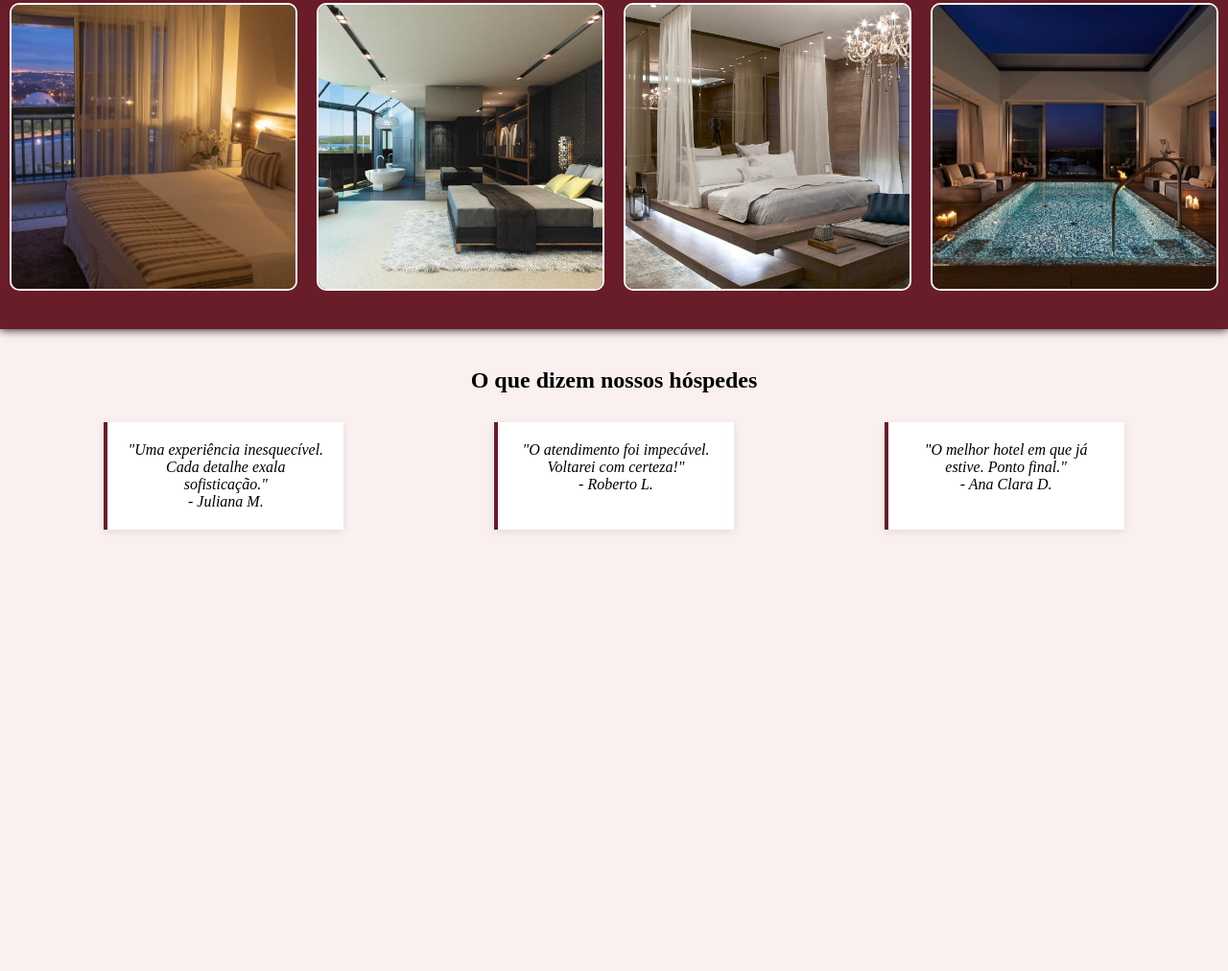
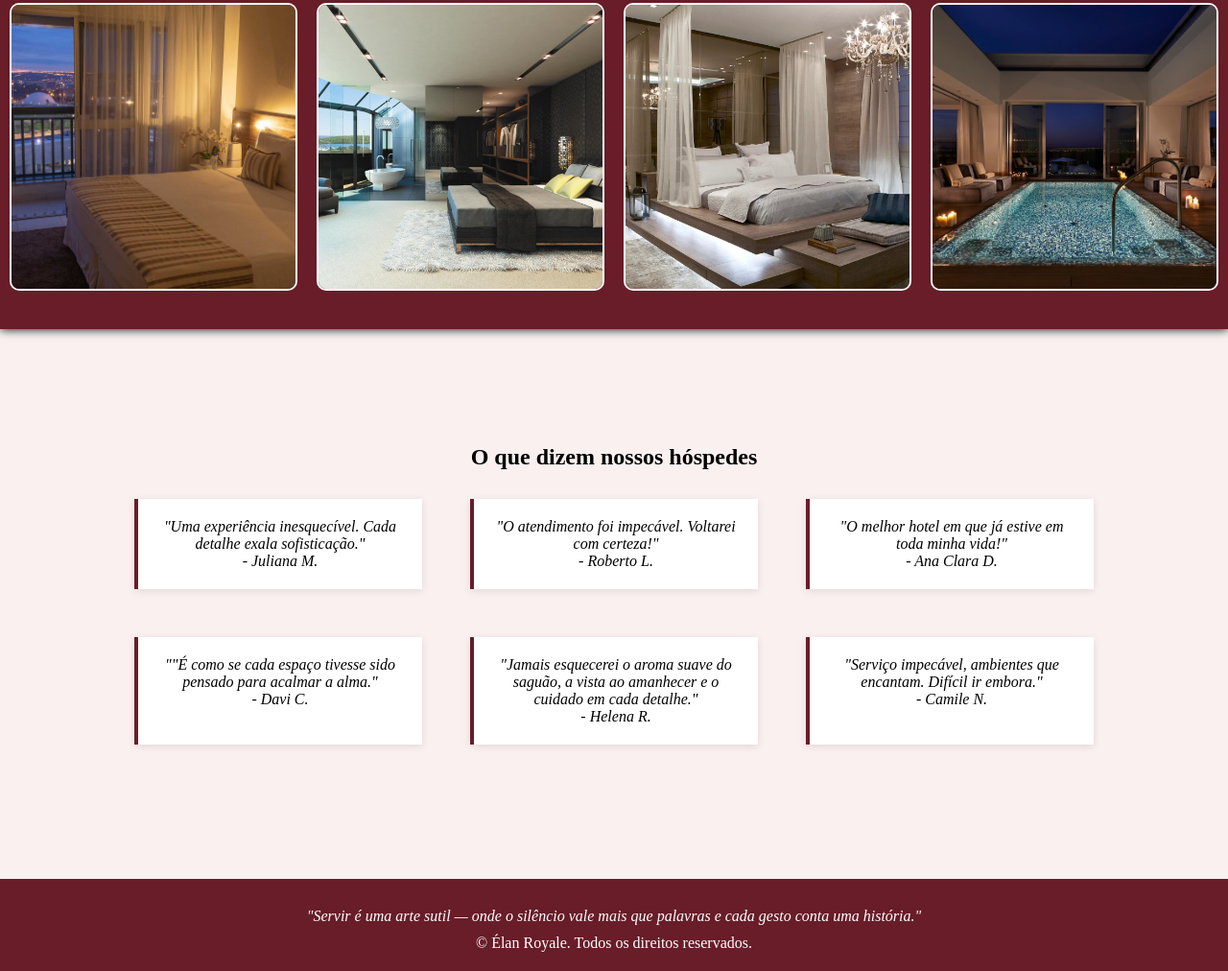
Before and after one commit to Moruan06/Landing-page, a plain HTML site: page index.html in a window 1280 px wide. Shown: the part 814-1826 px from the top of the page at 96% size. Before the commit the page ends 1406 px from the top, so only its background shows below. Drawn offline with Linux system fonts and the light colour scheme.

Commit message:
Adição do footer + ajustes nos depoimentos

```diff
--- a/index.html
+++ b/index.html
@@ -95,10 +95,25 @@
           <span>- Roberto L.</span>
         </div>
         <div class="comentario">
-          <p>"O melhor hotel em que já estive. Ponto final."</p>
+          <p>"O melhor hotel em que já estive em toda minha vida!"</p>
           <span>- Ana Clara D.</span>
+        </div>
+        <div class="comentario">
+          <p>""É como se cada espaço tivesse sido pensado para acalmar a alma."</p>
+          <span>- Davi C.</span>
+        </div>
+        <div class="comentario">
+          <p>"Jamais esquecerei o aroma suave do saguão, a vista ao amanhecer e o cuidado em cada detalhe."</p>
+          <span>- Helena R.</span>
+        </div>
+        <div class="comentario">
+          <p>"Serviço impecável, ambientes que encantam. Difícil ir embora."</p>
+          <span>- Camile N.</span>
         </div>
       </div>
     </section>
+    <footer>
+        <p><em>"Servir é uma arte sutil — onde o silêncio vale mais que palavras e cada gesto conta uma história."</em></p>
+      <p>© Élan Royale. Todos os direitos reservados.</p>
   </body>
 </html>
--- a/style.css
+++ b/style.css
@@ -21,6 +21,8 @@ header{
     height: 10vh;
     align-items: center;
     padding: 0 20px;
+    box-shadow: 0px 0px 10px rgba(0, 0, 0, 0.9);
+
     .pageLinks{
         display: flex;
         gap: 20px;
@@ -60,7 +62,6 @@ main{
 .imagemHotel{
     width:100%;
     transform: scaleX(-1);
-
 }
 
 #quartos{
@@ -85,6 +86,12 @@ main{
     div{
         height: 300px;
         width: 300px;
+        transition: transform 0.3s ease-in-out;
+
+        :hover{
+            transform: scale(1.05);
+            transition: transform 0.3s ease-in-out;
+        }
 
         img{
             border: 2px solid white;
@@ -97,7 +104,7 @@ main{
 }
 
 #depoimentos {
-  padding: 40px;
+  padding: 15vh 0;
   text-align: center;
 }
 
@@ -108,16 +115,31 @@ main{
 
 .comentarios {
   display: flex;
-  justify-content: space-around;
+  justify-content: center;
   flex-wrap: wrap;
-  gap: 20px;
+  gap: 50px;
+  max-width: 1000px;
+  margin: 0 auto;
 }
 
 .comentario {
-  width: 250px;
+  flex: 1 1 300px;
+  max-width: 300px;
   background-color: #fff;
   border-left: 4px solid var(--cor-principal);
   padding: 20px;
   font-style: italic;
   box-shadow: 0 2px 8px rgba(0,0,0,0.1);
 }
+
+footer{
+    background-color: var(--cor-principal);
+    color: white;
+    text-align: center;
+    padding: 20px 0;
+    width: 100%;
+    margin-top: 20px;
+    p{
+        margin-top: 10px;
+    }
+}
```
